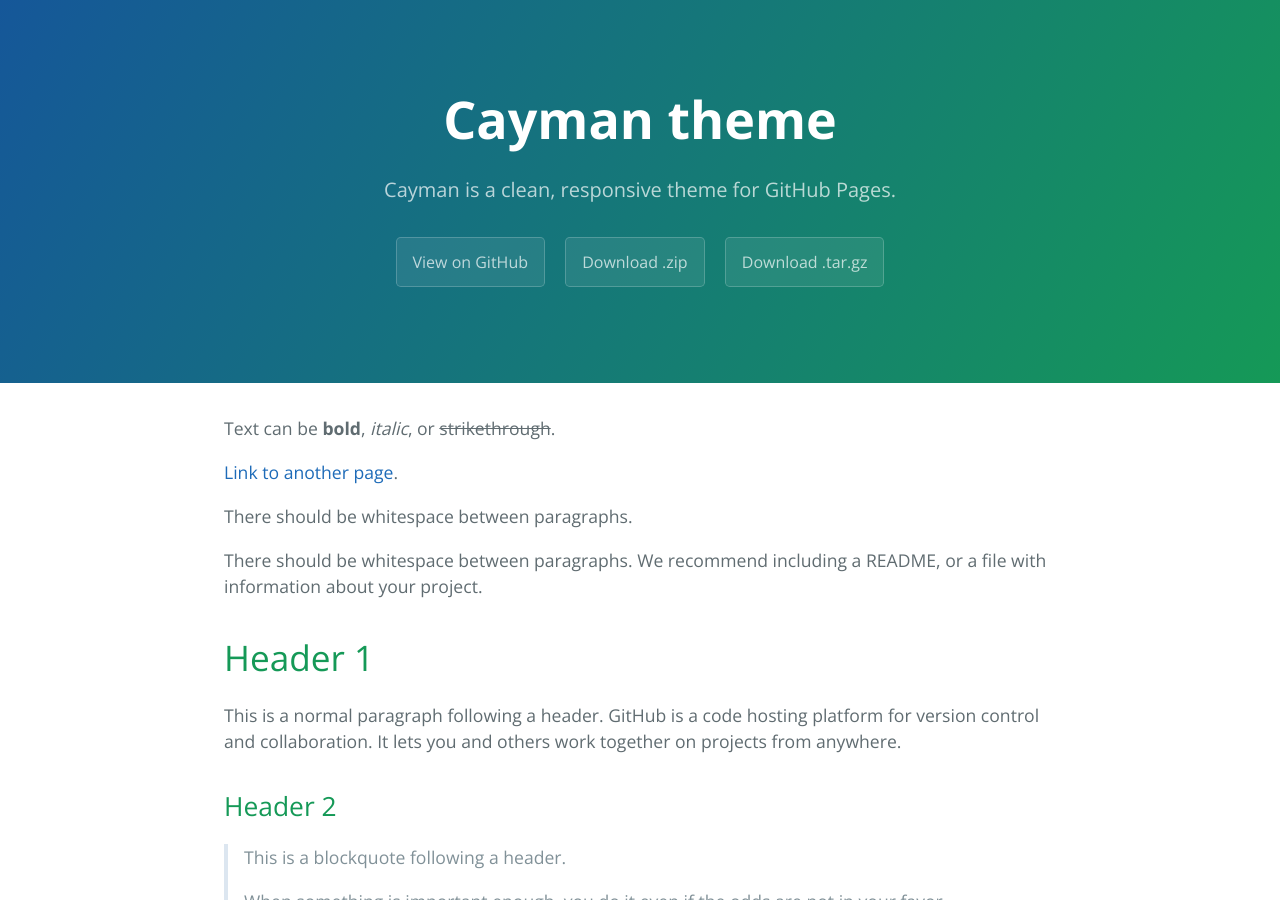
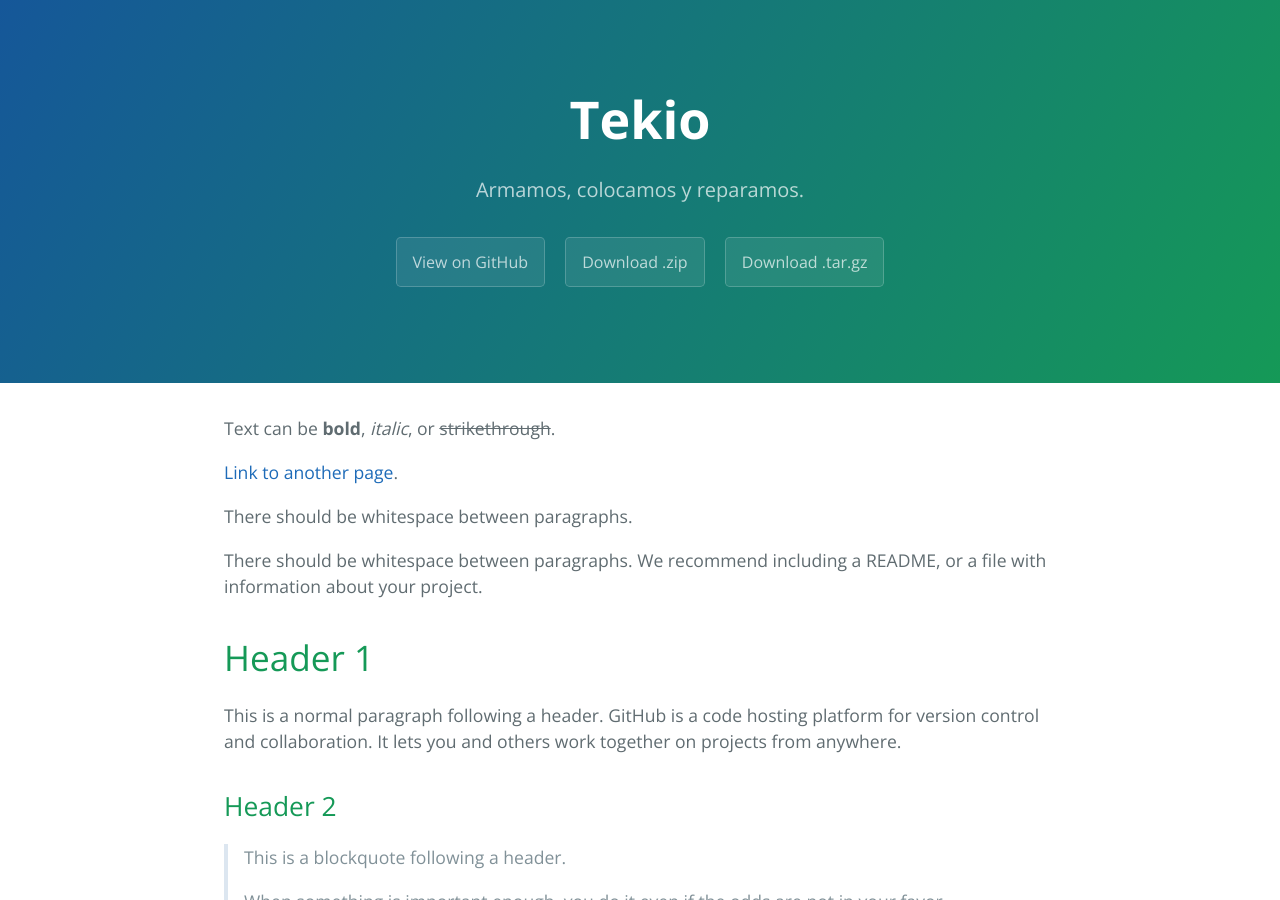
Before and after one commit to rulocastellanos/raucastellanos2.github.io, a Jekyll site: the page built from index.md, in a window 1280 px wide and 900 px high. Built offline with Jekyll 4.4.1, drawn with Linux system fonts in a browser that asks for light colours.

Commit message:
Update _config.yml

```diff
--- a/_config.yml
+++ b/_config.yml
@@ -1,5 +1,5 @@
-title: Cayman theme
-description: Cayman is a clean, responsive theme for GitHub Pages.
+title: Tekio
+description: Armamos, colocamos y reparamos.
 show_downloads: true
 google_analytics:
 theme: jekyll-theme-cayman
```
